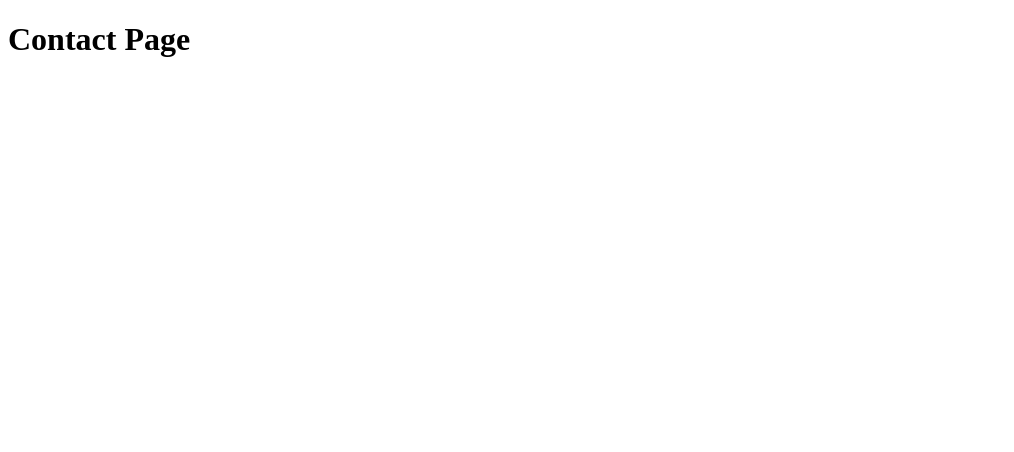
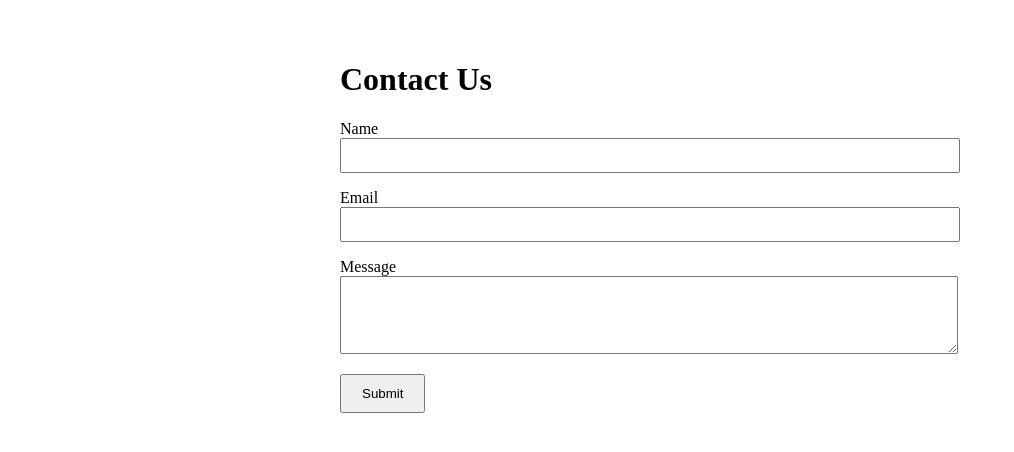
Before and after one commit to cmacias076/grocery-list-app, a React (Create React App) app: page /contact in a window 1280 px wide. Shown: the top 452 px of the page, without its empty margins (0-1014 px from the left). Built offline with nearby package versions, Linux system fonts and the light colour scheme.

Commit message:
Add /contact page with contact form and local state handling

```diff
--- a/src/pages/ContactPage.js
+++ b/src/pages/ContactPage.js
@@ -1,11 +1,73 @@
-import React from "react";
+import React, { useState } from 'react';
 
 const ContactPage = () => {
+    const [form, setForm] = useState({
+        name: '',
+        email: '',
+        message: ''
+    });
+
+    const [submitted, setSubmitted] = useState(false);
+
+
+    const handleChange = (e) => {
+        const { name, value } = e.target;
+        setForm(prev => ({ ...prev, [name]: value }));
+    };
+
+    const handleSubmit = (e) => {
+        e.preventDefault();
+        console.log('Form submitted:', form);
+        setSubmitted(true);
+        setForm({ name: '', email: '', message: '' });
+    };
+
     return (
-        <div>
-            <h1>Contact Page</h1>
+        <div style={{ padding: '2rem', maxWidth: '600px', margin: '0 auto' }}>
+            <h1>Contact Us</h1>
+            {submitted && <p style={{ color: 'green' }}>Thanks for reaching out!</p>}
+
+            <form onSubmit={handleSubmit}>
+                <div style={{ marginBottom: '1rem' }}>
+                    <label>Name</label><br />
+                    <input
+                        type="text"
+                        name="name"
+                        value={form.name}
+                        onChange={handleChange}
+                        required
+                        style={{ width: '100%', padding: '8px' }}
+                        />
+                    </div>
+
+                    <div style ={{ marginBottom: '1rem' }}>
+                    <label>Email</label><br />
+                    <input
+                        type="email"
+                        name="email"
+                        value={form.email}
+                        onChange={handleChange}
+                        required
+                        style={{ width: '100%', padding: '8px' }}
+                        />
+                    </div>
+
+                    <div style={{ marginBottom: '1rem' }}>
+                    <label>Message</label><br />
+                    <textarea
+                        name="message"
+                        value={form.message}
+                        onChange={handleChange}
+                        required
+                        rows="4"
+                        style={{ width: '100%', padding: '8px' }}
+                        />
+                    </div>
+
+                    <button type="submit" style={{ padding: '10px 20px' }}>Submit</button>
+            </form>
         </div>
     );
-};
+}
 
 export default ContactPage;
```
